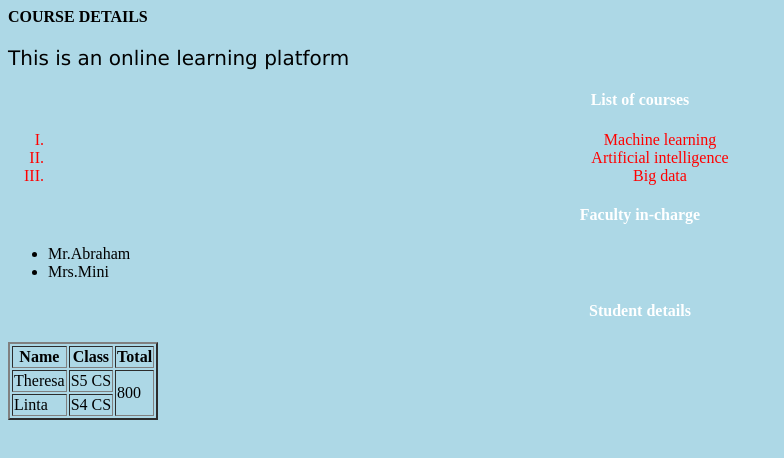
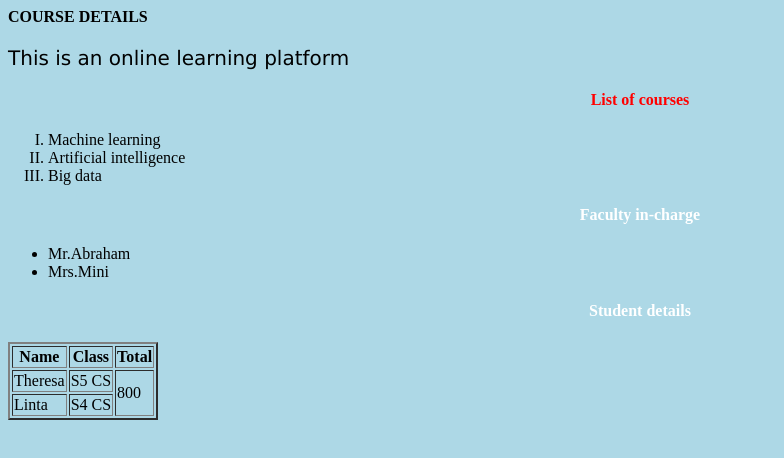
Before and after one commit to mirzabenny/mirzabenny.github.io, a plain HTML site: page index.html in a window 1280 px wide. Shown: the whole page, without its empty margins (0-784 px from the left). Drawn offline with Linux system fonts and the light colour scheme.

Commit message:
Update index.html

```diff
--- a/index.html
+++ b/index.html
@@ -24,8 +24,8 @@ p {
   <body bgcolor="pink">
     <p>This is an online learning platform</p>
 
-    <h4>List of courses</h4>
-    <ol  type="I" class="center">
+    <h4 class="center">List of courses</h4>
+    <ol  type="I" >
       <li>Machine learning</li>
       <li>Artificial intelligence</li>
       <li>Big data</li>
```
